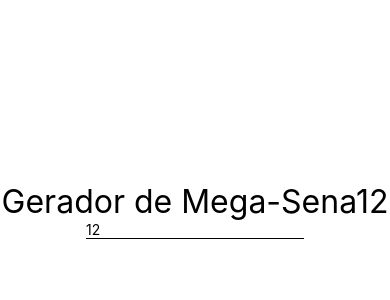
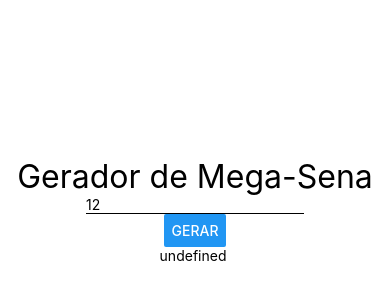
Before and after one commit to JordyLimaEng/React-Native, a React Native app: screen / in a window 390 px wide. Shown: the part 212-512 px from the top of the page. Built offline with nearby package versions, Linux system fonts and the light colour scheme.

Commit message:
Gerando numeros da mega sena, mas algum erro estranho acontece no vetor numeros - undefined

```diff
--- a/src/components/mega/Mega.js
+++ b/src/components/mega/Mega.js
@@ -1,26 +1,55 @@
 import React, {Component} from 'react'
-import {Text, TextInput} from 'react-native'
+import {Text, TextInput, Button} from 'react-native'
 import Estilo from '../estilo'
+import MegaNumero from './MegaNumero'
 
 export default class Mega extends Component{
 
     state = {
-        qtdeNumeros: this.props.qtdeNumeros
+        qtdeNumeros: this.props.qtdeNumeros,
+        numeros: []
     }
 
     state = {
         qtdeNumeros: this.props.qtdeNumeros
     }
 
-    // constructor(props){
-    //     super(props)
+    alterarQtdeNumero = (qtde) => {//aponta sempre para a instancia da classe
+        this.setState({qtdeNumeros: +qtde /*o sinal de + aqui serve para ter certeza que está recebendo valor numerico*/})
+    }
 
-    //     this.alterarQtdeNumero = this.alterarQtdeNumero.bind(this)
+    gerarNumeroNaoContido = nums => { //função recursiva para gerar numeros que já não existam no vetor
+        const novo = parseInt(Math.random() * 60) + 1
+        return nums.includes(novo) ? this.gerarNumeroNaoContido(nums) : novo
+    }
+
+    gerarNumeros = () => {
+        const numeros = Array(this.state.qtdeNumeros)
+                        .fill()
+                        .reduce(n => [...n, this.gerarNumeroNaoContido(n)], [])
+                        .sort((a,b)=>a-b)//ordenar em forma crescente
+        this.setState({numeros})
+    }
+
+    exibirNumeros = () => {
+        const nums = this.state.numeros
+        return nums.map(num => {
+            return <MegaNumero num = {num}/>
+        })
+    }
+
+    // gerarNumeros = () => {
+    //     const {qtdeNumeros} = this.state
+    //     const numeros = []
+
+    //     for (let i=0; i<qtdeNumeros;i++){
+    //         const n = this.gerarNumeroNaoContido(numeros)
+    //         numeros.push(n)
+    //     }
+
+    //     numeros.sort((a,b) => a-b)
+    //     this.setState({numeros})
     // }
-
-    alterarQtdeNumero = (qtde) => {//aponta sempre para a instancia da classe
-        this.setState({qtdeNumeros:qtde})
-    }
 
     render(){
         return (
@@ -28,17 +57,25 @@
 
         <Text style={Estilo.fontG}>
             Gerador de Mega-Sena
-            {this.state.qtdeNumeros}
         </Text>
 
         <TextInput
             keyboardType={"numeric"}
             style={{borderBottomWidth: 1}}
             placeholder="Qtd de numeros"
-            value = {this.state.qtdeNumeros}
+            value = {`${this.state.qtdeNumeros}`}
             onChangeText = {this.alterarQtdeNumero}
         />
 
+        <Button
+            title="Gerar"
+            onPress={this.gerarNumeros}
+        />
+
+        <Text>
+            {`${this.state.numeros} `}
+        </Text>
+        {/* {this.exibirNumeros()} */}
         </>
         )
     }
--- /dev/null
+++ b/src/components/mega/MegaNumero.js
@@ -0,0 +1,26 @@
+import React from 'react'
+import {Text,StyleSheet} from 'react-native'
+import Estilo from '../estilo'
+
+export default ({ num }) =>{
+    return (
+        <View> style={style.Container}
+            <Text style={Estilo.fontG, style.Num}>
+                {num}
+            </Text>
+        </View>
+    )
+}
+
+const style = StyleSheet.create({
+    Container:{
+        backgroundColor:'#000',
+        height: 50,
+        width: 50,
+        margin: 5,
+        borderRadius: 25,
+    },
+    num:{
+        color: '#FFF'
+    }
+})
```
